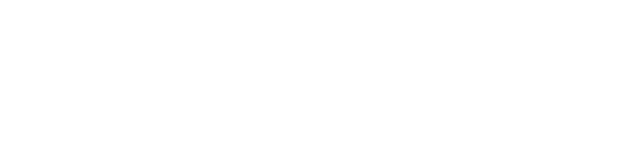
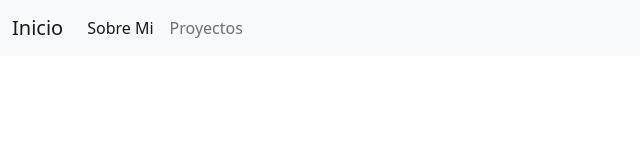
Before and after one commit to Joaquinfcabral/MiPaginaWeb, a website: page index.html in a window 1280 px wide. Shown: the whole page, without its empty margins (0-640 px from the left). Drawn offline with nearby package versions, Linux system fonts and the light colour scheme; files that its build step writes are made by us from their sources.

Commit message:
Armado de estructura y instalación Sass

```diff
--- a/index.html
+++ b/index.html
@@ -1,13 +1,44 @@
 <!DOCTYPE html>
 <html lang="en">
+
 <head>
     <meta charset="UTF-8">
     <meta http-equiv="X-UA-Compatible" content="IE=edge">
     <meta name="viewport" content="width=device-width, initial-scale=1.0">
-    <link rel="stylesheet" href="estilos.css">
+    <link href="https://cdn.jsdelivr.net/npm/bootstrap@5.1.3/dist/css/bootstrap.min.css" rel="stylesheet"
+        integrity="sha384-1BmE4kWBq78iYhFldvKuhfTAU6auU8tT94WrHftjDbrCEXSU1oBoqyl2QvZ6jIW3" crossorigin="anonymous">
+    <link rel="stylesheet" href="/css/estilos.css">
     <title>Home</title>
 </head>
+
 <body>
+    <header>
+        <nav class="navbar navbar-expand-lg navbar-light bg-light">
+            <div class="container-fluid">
+              <button class="navbar-toggler" type="button" data-bs-toggle="collapse" data-bs-target="#navbarTogglerDemo03" aria-controls="navbarTogglerDemo03" aria-expanded="false" aria-label="Toggle navigation">
+                <span class="navbar-toggler-icon"></span>
+              </button>
+              <a class="navbar-brand" href="index.html">Inicio</a>
+              <div class="collapse navbar-collapse" id="navbarTogglerDemo03">
+                <ul class="navbar-nav me-auto mb-2 mb-lg-0">
+                  <li class="nav-item">
+                    <a class="nav-link active" aria-current="page" href="#">Sobre Mi</a>
+                  </li>
+                  <li class="nav-item">
+                    <a class="nav-link" href="#">Proyectos</a>
+                  </li>
+                </ul>
+              </div>
+            </div>
+          </nav>
+    </header>
 
+
+
+
+    <script src="https://cdn.jsdelivr.net/npm/bootstrap@5.1.3/dist/js/bootstrap.bundle.min.js"
+        integrity="sha384-ka7Sk0Gln4gmtz2MlQnikT1wXgYsOg+OMhuP+IlRH9sENBO0LRn5q+8nbTov4+1p" crossorigin="anonymous">
+    </script>
 </body>
+
 </html>
```
Also changed, not shown: package.json (added, +26 -0 lines), scss/estilos.scss (added), 2 other files.
